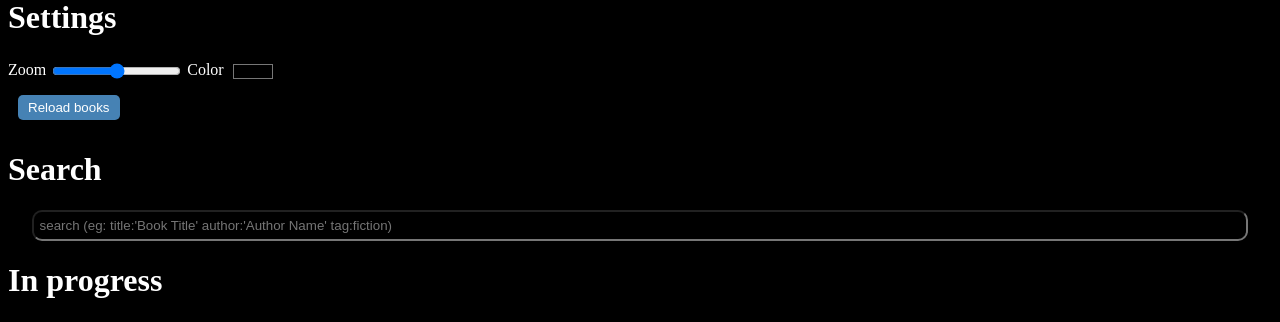
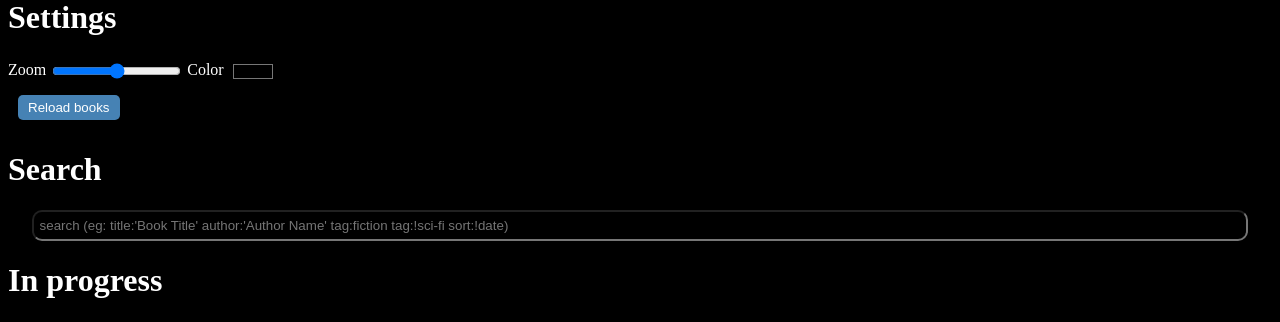
Before and after one commit to dvolk/dreads, a Flask app: template templates/index.jinja2 in a window 1280 px wide. Shown: the part 22-344 px from the top of the page. Run offline with Flask 3, Linux system fonts and the light colour scheme; the template is opened without the code that fills it: most values are stand-ins (such as "Sample title", 1, 10 or a date in 2020).

Commit message:
feat: Add sorting by date/author to search

```diff
--- a/app.py
+++ b/app.py
@@ -376,12 +376,27 @@ def parse_query(text, default_key="title"):
 @app.route("/")
 @login_required
 def index():
-    books = Book.query.order_by(Book.author, Book.title)
+    books = Book.query
     q = request.args.get("q", "")
     filters = parse_query(q)
 
     if request.args.get("show_all") != "y":
         books = books.filter_by(is_hidden=False)
+
+    for filter_sort_date in filters.get("sort", []):
+        if filter_sort_date == "author":
+            books = books.order_by(Book.author, Book.title)
+        elif filter_sort_date == "!author":
+            books = books.order_by(Book.author.desc(), Book.title)
+        # we don't have date :(
+        elif filter_sort_date == "date":
+            books = books.order_by(Book.id)
+        elif filter_sort_date == "!date":
+            books = books.order_by(Book.id.desc())
+
+    # default sort by author name
+    if not filters.get("sort"):
+        books = books.order_by(Book.author, Book.title)
 
     # process search query for tags, author and title
     for filter_tag_name in filters.get("tag", []):
--- a/templates/index.jinja2
+++ b/templates/index.jinja2
@@ -15,7 +15,7 @@
     <h1>Search</h1>
     <form method="GET">
       <center>
-        <input name="q" placeholder="search (eg: title:'Book Title' author:'Author Name' tag:fiction)" style="border-radius: 10px; padding: 6px; width: 95%" {% if q %}value="{{q|escape}}"{% endif %}>
+        <input name="q" placeholder="search (eg: title:'Book Title' author:'Author Name' tag:fiction tag:!sci-fi sort:!date)" style="border-radius: 10px; padding: 6px; width: 95%" {% if q %}value="{{q|escape}}"{% endif %}>
       </center>
     </form>
     {% if in_progress_books %}
```
